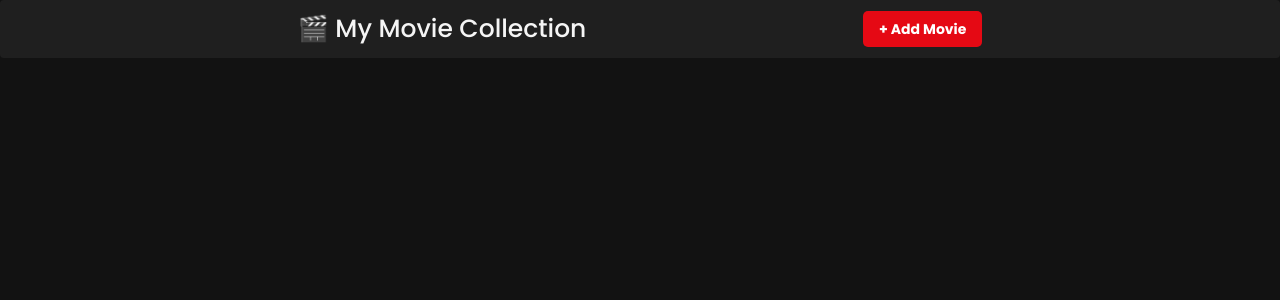
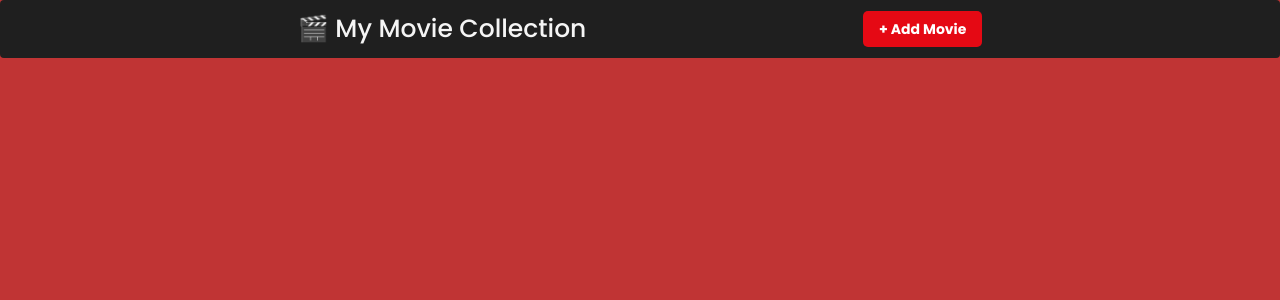
Before and after one commit to Haftom-Dreamer/fav-movie-collection, a Flask app: page / in a window 1280 px wide. Shown: the top 300 px of the page. Run offline with Flask 3, Linux system fonts and the light colour scheme; data that the repository does not hold is empty; some libraries are stand-ins or nearby versions.

Commit message:
changed bg

```diff
--- a/templates/index.html
+++ b/templates/index.html
@@ -5,7 +5,7 @@
   <style>
     body {
       font-family: 'Poppins', sans-serif;
-      background-color: #121212;
+      background-color: #c03434;
       color: #f5f5f5;
     }
 
```
